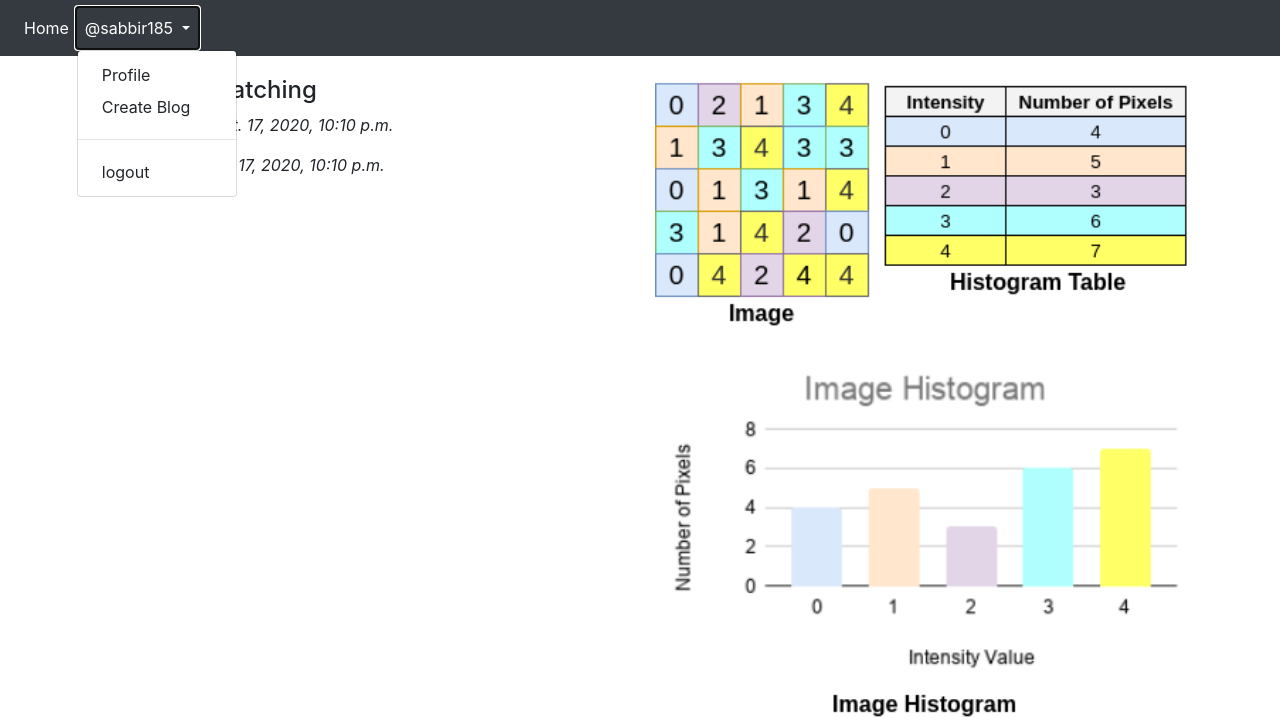
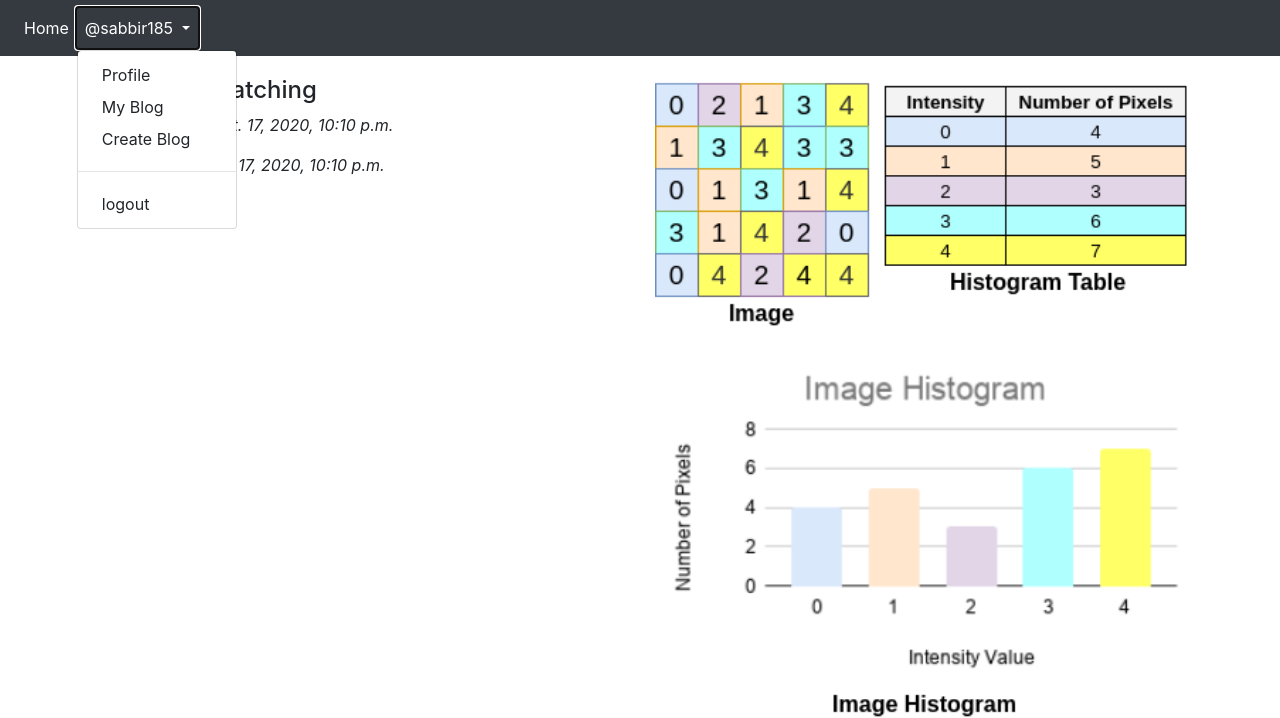
Before and after one commit to Sabbir185/Django_Projects, a Django app: a page that uses django Blog Project/django_blog_site/templates/base.html in a window 1280 px wide, after a click that opens the changed part. Shown: the top 718 px of the page. Run offline with Django 3.2, Linux system fonts and the light colour scheme; a user stored in the database is signed in; data comes from the database, SQL or seed files in the repository; both versions use the stored data as it was after the commit; some libraries are stand-ins or nearby versions.

Commit message:
added some feature and final v2.0

```diff
--- a/django Blog Project/django_blog_site/app_blog/urls.py
+++ b/django Blog Project/django_blog_site/app_blog/urls.py
@@ -8,4 +8,8 @@ urlpatterns = [
     path('', views.BlogList.as_view(), name='blog_list'),
     path('create-blog/', views.CreateBlog.as_view(), name='create_blog'),
     path('details/<str:slug>/' , views.blogDetails, name='blog_details'),
+    path('likes/<str:slug>/', views.like_post, name='like_post'),
+    path('unlikes/<pk>/', views.unlike_post, name='unlike_post'),
+    path('MyBlog/', views.MyBlog.as_view(), name='my_blog'),
+    path('Edit-Blog/<pk>', views.EditBlog.as_view(), name='edit_blog'),
 ]
--- a/django Blog Project/django_blog_site/app_blog/views.py
+++ b/django Blog Project/django_blog_site/app_blog/views.py
@@ -7,6 +7,7 @@ from django.contrib.auth.mixins import LoginRequiredMixin
 from django.contrib.auth.decorators import login_required
 import uuid
 from .forms import CommentForm
+
 # Create your views here.
 
 
@@ -32,6 +33,11 @@ class BlogList(ListView):
 def blogDetails(request,slug):
     blog = Blog.objects.get(slug=slug)
     comment_form = CommentForm()
+    already_like = Likes.objects.filter(blog=blog,user=request.user)
+    if already_like:
+        like = True
+    else:
+        like = False
     if request.method == 'POST':
         comment_form = CommentForm(request.POST)
         if comment_form.is_valid():
@@ -40,4 +46,38 @@ def blogDetails(request,slug):
             comment.blog = blog
             comment.save()
             return HttpResponseRedirect(reverse('app_blog:blog_details' , kwargs={'slug':slug}))
-    return render(request,'app_blog/blog_details.html',context={'blog':blog, 'comment_form':comment_form })
+    return render(request,'app_blog/blog_details.html',context={'blog':blog, 'comment_form':comment_form , 'like':like , })
+
+
+@login_required
+def like_post(request,slug):
+    blog = Blog.objects.get(slug=slug)
+    user = request.user
+    already_like = Likes.objects.filter(blog=blog , user=user)
+    if not already_like:
+        liked_post = Likes(blog=blog , user=user)
+        liked_post.save()
+    return HttpResponseRedirect(reverse('app_blog:blog_details', kwargs={'slug':slug}))
+
+
+@login_required
+def unlike_post(request,pk): # slug or pk/id my wish
+    blog = Blog.objects.get(pk=pk)
+    user = request.user
+    already_like = Likes.objects.filter(blog=blog,user=user)
+    already_like.delete()
+    return HttpResponseRedirect(reverse('app_blog:blog_details', kwargs={'slug':blog.slug}))
+
+
+class MyBlog(LoginRequiredMixin,TemplateView):
+    template_name = 'app_blog/my_blog.html'
+
+
+
+class EditBlog(LoginRequiredMixin,UpdateView):
+    model = Blog
+    fields = ('blog_title','blog_content','blog_image')
+    template_name = 'app_blog/edit_blog.html'
+
+    def get_success_url(self,**kwargs):
+        return reverse_lazy('app_blog:blog_details' , kwargs={'slug':self.object.slug})
--- a/django Blog Project/django_blog_site/templates/app_blog/blog_details.html
+++ b/django Blog Project/django_blog_site/templates/app_blog/blog_details.html
@@ -8,6 +8,7 @@
         <h4>{{ blog.blog_title }}</h4>
         <p><i>Published date : {{ blog.publish_date }}</i></p>
         <p><i>Updated date : {{ blog.update_date }}</i></p>
+        <p>{{ blog.blog_like.count }} like | {{ blog.blog_comment.count }} comments</p>
     </div>
     <div class="col-sm-6">
         <img src="/media/{{blog.blog_image}}" alt="Image" width="100%">
@@ -15,6 +16,18 @@
 </div>
 
 <p>{{ blog.blog_content|linebreaks }}</p>
+
+<div>
+    {% if not like %}
+        <a href="{% url 'app_blog:like_post' slug=blog.slug %}">   <!----like functionality-->
+            <i class="fa fa-thumbs-o-up fa-2x"><h6>Like</h6></i>
+        </a>
+    {% else %}
+        <a href="{% url 'app_blog:unlike_post' pk=blog.pk %}">   <!----unlike functionality-->
+            <i class="fa fa-thumbs-o-down fa-2x"><h6>Liked</h6></i>
+        </a>
+    {% endif %}
+</div>
 
 <div class="row">
 
--- a/django Blog Project/django_blog_site/templates/app_blog/blog_list.html
+++ b/django Blog Project/django_blog_site/templates/app_blog/blog_list.html
@@ -17,6 +17,7 @@
                 <p>{{ blog.blog_content|range_filter|linebreaks }}</p>
                 <a href="{% url 'app_blog:blog_details' slug=blog.slug %}">Read More</a>
                 <h6>Posted by : <a href="">@{{ blog.author }}</a></h6>
+                <p>{{ blog.blog_like.count }} likes | {{ blog.blog_comment.count }} comments</p>
             </div>
 
         </div>
--- a/django Blog Project/django_blog_site/templates/base.html
+++ b/django Blog Project/django_blog_site/templates/base.html
@@ -29,6 +29,7 @@
                 </a>
                     <div class="dropdown-menu">
                         <a class="dropdown-item" href="{% url 'app_login:user_profile' %}">Profile</a>
+                        <a class="dropdown-item" href="{% url 'app_blog:my_blog' %}">My Blog</a>
                         <a class="dropdown-item" href="{% url 'app_blog:create_blog' %}">Create Blog</a>
                         <hr>
                         <a class="dropdown-item" href="{% url 'app_login:user_logout' %}">logout</a>
```
Also changed, not shown: django Blog Project/django_blog_site/templates/app_blog/edit_blog.html (added, +15 -0 lines), django Blog Project/django_blog_site/templates/app_blog/my_blog.html (added, +28 -0 lines), django Blog Project/django_blog_site/db.sqlite3, django Blog Project/django_blog_site/media/app_blog/1_6j0SnETZhsWQDhrNVnyUWg.png (added), django Blog Project/django_blog_site/media/app_blog/1_8dilzqOd32VjEbyIajuQ8Q.png (added), django Blog Project/django_blog_site/media/profile_pics/03042018034.jpg (added).
